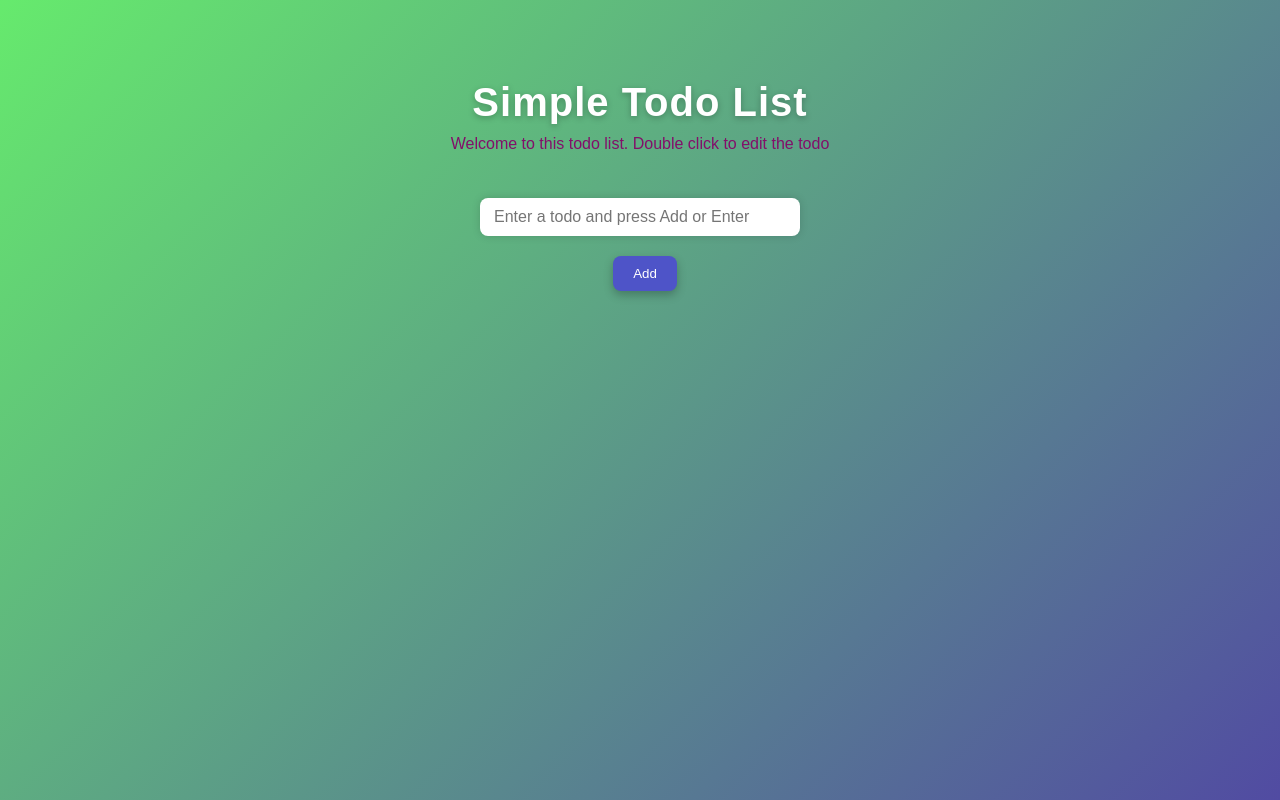
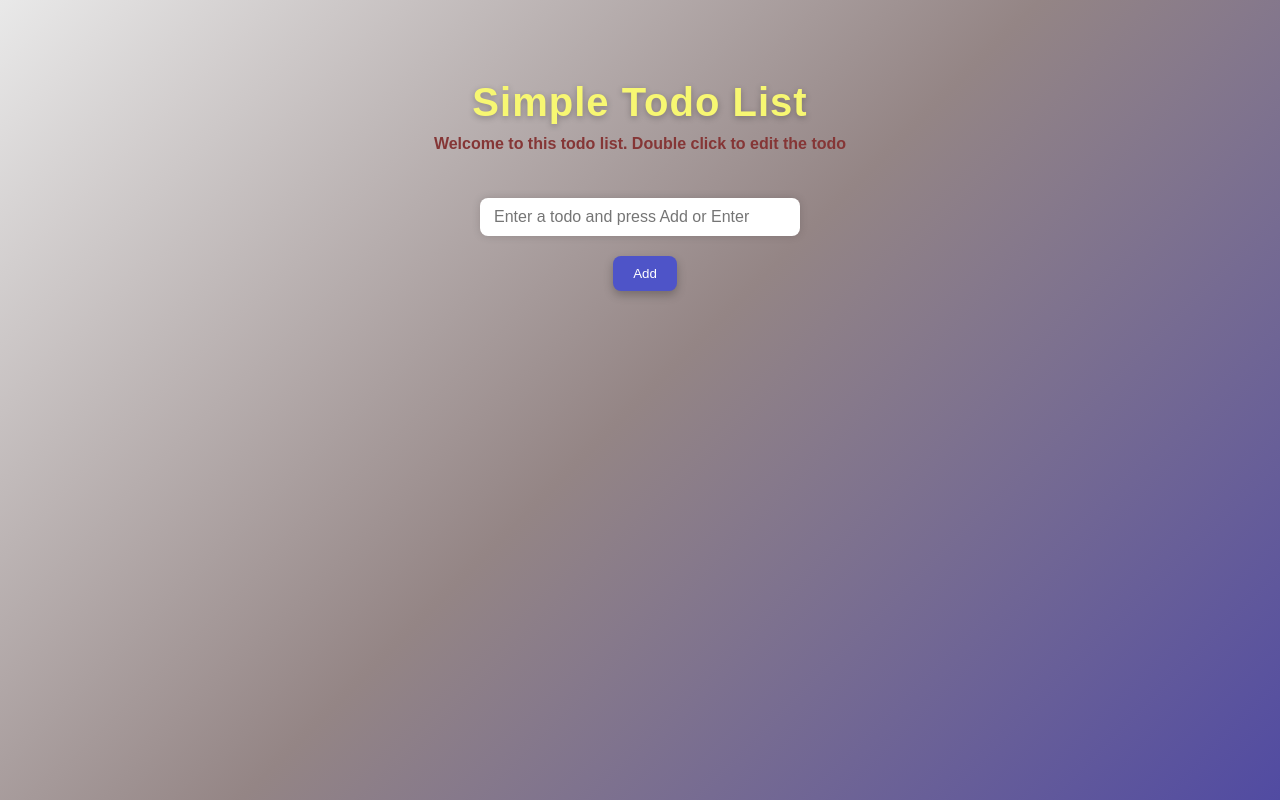
Before and after one commit to sonu7055/To-Do-List-App, a plain HTML site: page index.html in a window 1280 px wide. Drawn offline with Linux system fonts and the light colour scheme.

Commit message:
Initial commit

```diff
--- a/index (1).html
+++ b/index.html
@@ -8,7 +8,8 @@
 </head>
 <body>
     <h1>Simple Todo List</h1>
-<p>Welcome to this todo list. Double click to edit the todo</p>
+    <h4>Welcome to this todo list. Double click to edit the todo</h4>
+
     <!-- Input and button to add new todos  -->
      <input type="text" id="todo-input" placeholder="Enter a todo and press Add or Enter">
 
--- a/style.css
+++ b/style.css
@@ -7,7 +7,8 @@
 }
 
 body {
-  background: linear-gradient(135deg, #66ea6d, #514ba2);
+  background: linear-gradient(135deg,rgba(211, 211, 211, 0.5), #948585, #514ba2);
+  /* background-color: rgba(211, 211, 211, 0.5); */
   min-height: 100vh;
   display: flex;
   flex-direction: column;
@@ -20,14 +21,14 @@ body {
 /* Title and Subtitle */
 h1 {
   font-size: 2.5rem;
-  color: #fff;
+  color: rgb(247, 247, 114);
   margin-bottom: 10px;
   letter-spacing: 1px;
   text-shadow: 0 2px 6px rgba(0, 0, 0, 0.25);
 }
 
-p {
-  color: #830f6a;
+h4 {
+  color: rgb(133, 54, 54);
   margin-bottom: 25px;
   font-size: 1rem;
 }
```
